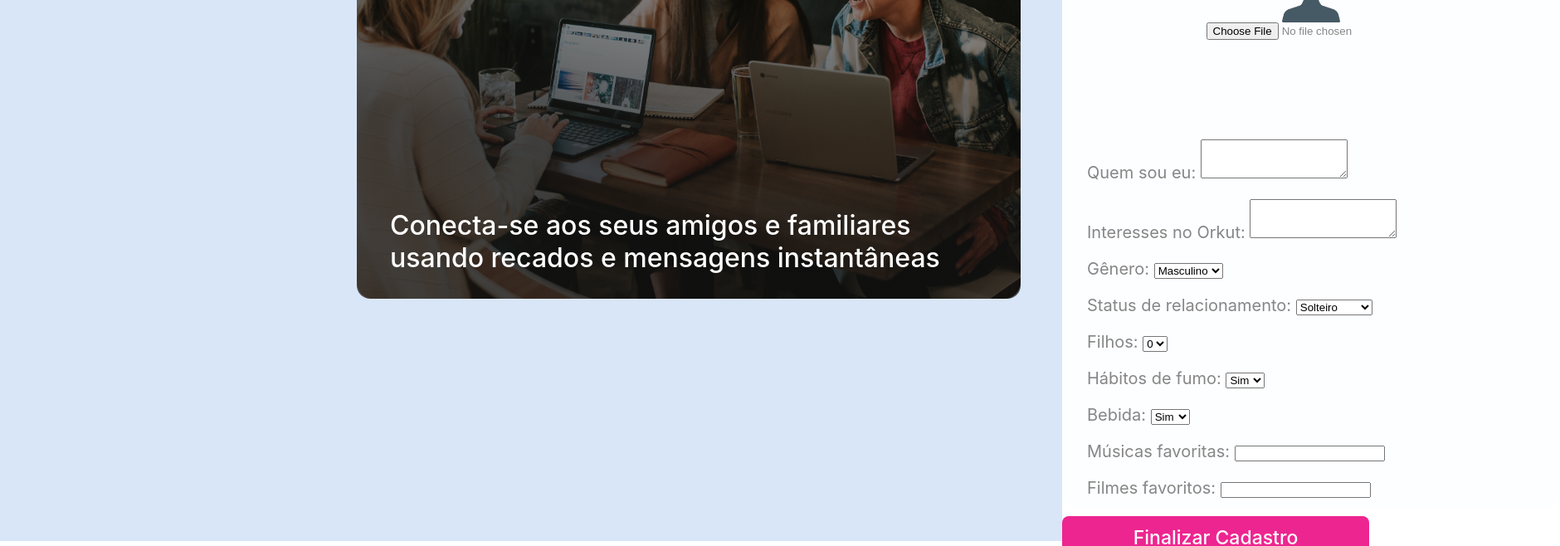
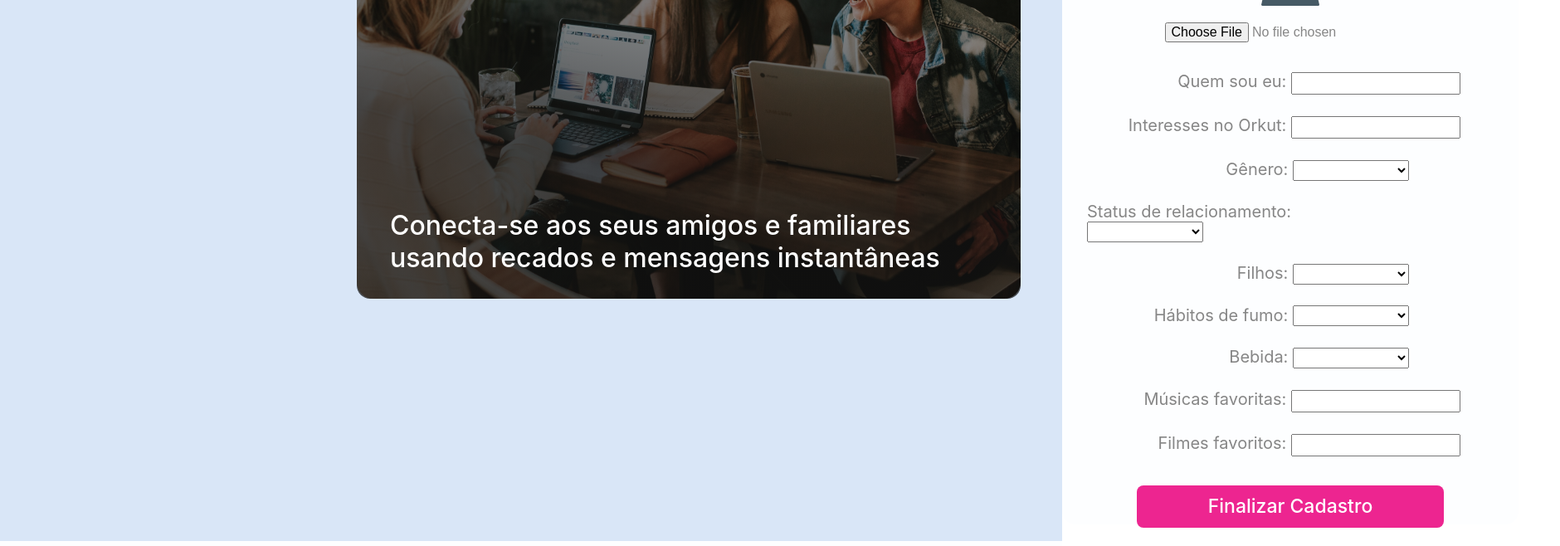
Before and after one commit to diegoframos81/Compass-Second-Challenge, a React (Vite) app in the folder Compass Challenger/: page /step2 in a window 1280 px wide. Shown: the part 480-1138 px from the top of the page at 83% size, 1880 px wide, since content can reach past the window. Built offline with nearby package versions, Linux system fonts and the light colour scheme.

Commit message:
finishing the step2 form

```diff
--- a/Compass Challenger/src/components/MainRegister/Main.module.css
+++ b/Compass Challenger/src/components/MainRegister/Main.module.css
@@ -47,7 +47,7 @@
     background: #FDFEFF;
     margin-top: 150px;
     margin-left: 50px;
-    gap: 8px;
+    gap: 15px;
 }
 
 .form1 img {
@@ -65,7 +65,6 @@
     font-style: normal;
     font-weight: 600;
     line-height: normal;
-    margin-top: 15px;
 }
 
  .form1 input{
@@ -82,10 +81,19 @@
     font-weight: 400;
     line-height: normal;
     cursor: text;
+    padding-left: 20px;
+ }
+
+ .form1 .form1_birthdate input::-webkit-calendar-picker-indicator{
+    padding: 20px;
+ }
+
+ .form1 .form1_birthdate input::-webkit-calendar-picker-indicator:hover{
+    cursor: pointer;
  }
 
  .form1 input[type='submit'] {
-    width: 370px;
+    width: 390px;
     height: 51px;
     flex-shrink: 0;
     border-radius: 8px;
@@ -111,15 +119,15 @@
     margin-top: 45px;
  }
 
- .form1 input::placeholder {
+ /* .form1 input::placeholder {
     padding: 15px;
- }
+ } */
 
  /* Style of form2 */
 
  .form2 {
-    width: 600px;
-    height: 850px;
+    width: 550px;
+    height: 870px;
     flex-shrink: 0;
     border-radius: 16px;
     background: #FDFEFF;
@@ -134,12 +142,11 @@
 }
 
 .form2 img {
-
     width: 40px;
     height: 40px;
     flex-shrink: 0;
     margin: 0;
-    padding-top: 40px;
+    margin-top: 25px;
 }
 
 .form2 h2 {
@@ -163,31 +170,63 @@
     font-style: normal;
     font-weight: 400;
     line-height: normal;
+    margin-top: 20px;
 }
 
 .form2_profile_picture img {
     width: 70px;
     height: 70px;
+    margin-bottom: 20px;
+    padding: 0;
+    margin-top: 15px;
+}
+
+.form2 input[type='file']{
+    font-size: 16px;
 }
 
 .form2_container {
     display: flex;
     flex-direction: column;
+    justify-content: right;
+    align-items: flex-end;
     color: #868686;
     font-family: SF Pro Display;
     font-size: 20px;
     font-style: normal;
     font-weight: 400;
     line-height: normal;
-    margin-top: 100px;
+    margin-top: 10px;
 }
 
 .form2_container div {
-    margin-top: 20px;
+    margin-top: 25px;
     margin-left: 30px;
 }
 
-.form2 input[type='submit'] {
+.form2 input[type='text'] {
+    width: 200px;
+    height: 23px;
+    margin-right: 70px;
+}
+
+.form2 div select {
+    text-align: center;
+    width: 140px;
+    height: 25px;
+    margin-right: 132px;
+}
+
+.form2 div select {
+    font-size: 18px;
+}
+
+.form2_submit {
+    display: flex;
+    justify-content: center;
+}
+
+.form2_submit input{
     width: 370px;
     height: 51px;
     flex-shrink: 0;
@@ -199,12 +238,12 @@
     font-style: normal;
     font-weight: 500;
     line-height: normal;
-    margin-top: 22px;
+    margin-top: 35px;
     border: none;
     cursor: pointer;
  }
 
-.form2 input[type='submit']:hover {
+ .form2_submit input:hover {
     border: 2px solid #ED2590;
     background-color: #FFF;
     color: #ED2590;
--- a/Compass Challenger/src/components/MainRegister/Main.tsx
+++ b/Compass Challenger/src/components/MainRegister/Main.tsx
@@ -1,4 +1,4 @@
-import React, {FormEvent } from 'react'
+import React, {FormEvent, useState } from 'react'
 
 //images
 import login_image from '../../assets/login-image.svg'
@@ -9,6 +9,12 @@ import ps_orkut from '../../assets/ps_orkut.svg'
 import Styles from '../MainRegister/Main.module.css'
 
 const Main:React.FC = () => {
+
+  const [inputType, setInputType] = useState<'text'|'date'>('text')
+
+  const handleFocus = () => {
+    setInputType('date');
+  }
 
   const handleSubmit = (e: FormEvent<HTMLFormElement>) => {
     e.preventDefault();
@@ -28,30 +34,66 @@ const Main:React.FC = () => {
         usando recados e mensagens instantâneas</p>
 
         <form onSubmit={handleSubmit} className={Styles.form1}>
+
             <img src={ps_orkut} alt="ps_orkut" />
             <h2>Criar conta</h2>
+
             <div className={Styles.nameInput}>
-              <label htmlFor="name"></label>
-              <input type="text" placeholder="Nome" id="name"/>
+              <input
+                type="text"
+                placeholder="Nome"
+                id="name"
+                minLength={2}
+                required
+              />
             </div>
 
-            <label htmlFor="email"></label>
-            <input type="text" placeholder="E-mail" id="email"/>
+            <input
+              type="text"
+              placeholder="E-mail"
+              id="email"
+              required
+            />
 
-            <label htmlFor="birthDate"></label>
-            <input type="date" id="birthDate" />
+            <div className={Styles.form1_birthdate}>
+              <input
+                type={inputType}
+                onFocus={handleFocus}
+                placeholder="Data de nascimento"
+                id="birthDate"
+                required
+              />
+            </div>
 
-            <label htmlFor="city"></label>
-            <input type="text" placeholder="Cidade" id="city"/>
+            <input
+              type="text"
+              placeholder="Cidade"
+              id="city"
+              required
+            />
 
-            <label htmlFor="state"></label>
-            <input type="text" placeholder="Estado" id="state"/>
+            <input
+              type="text"
+              placeholder="Estado"
+              id="state"
+              required
+            />
 
-            <label htmlFor="password"></label>
-            <input type="password" placeholder="Senha" id="password"/>
+            <input
+              type="password"
+              placeholder="Senha"
+              id="password"
+              minLength={5}
+              maxLength={15}
+              required
+            />
 
-            <label htmlFor="confirmPassword"></label>
-            <input type="password" placeholder="Confirmar senha" id="confirmPassword"/>
+            <input
+              type="password"
+              placeholder="Confirmar senha"
+              id="confirmPassword"
+              required
+            />
 
             <input type="submit" value="Criar conta"/>
         </form>
--- a/Compass Challenger/src/components/MainRegister/Step2.tsx
+++ b/Compass Challenger/src/components/MainRegister/Step2.tsx
@@ -37,17 +37,18 @@ const Step2:React.FC = () => {
         <div className={Styles.form2_container}>
           <div>
             <label htmlFor="selfDescription">Quem sou eu: </label>
-            <textarea name="interests" rows={3}></textarea>
+            <input type="text" name="autoDescription"/>
           </div>
 
           <div>
             <label htmlFor="interests">Interesses no Orkut: </label>
-            <textarea name="interests" rows={3}></textarea>
+            <input type="text" name="interests"/>
           </div>
 
           <div>
             <label htmlFor="gender">Gênero: </label>
             <select id="gender">
+              <option defaultValue={""}></option>
               <option value="male">Masculino</option>
               <option value="female">Feminino</option>
               <option value="other">Outro</option>
@@ -57,6 +58,7 @@ const Step2:React.FC = () => {
           <div>
             <label htmlFor="relationship"> Status de relacionamento: </label>
             <select id="relationship">
+              <option defaultValue={""}></option>
               <option value="male">Solteiro</option>
               <option value="female">Namorando</option>
               <option value="other">Casado</option>
@@ -67,6 +69,7 @@ const Step2:React.FC = () => {
           <div>
             <label htmlFor="children">Filhos: </label>
             <select id="children">
+              <option defaultValue={""}></option>
               <option value="zero">0</option>
               <option value="one">1</option>
               <option value="two">2</option>
@@ -78,6 +81,7 @@ const Step2:React.FC = () => {
           <div>
             <label htmlFor="smoke">Hábitos de fumo: </label>
             <select id="smoke">
+              <option defaultValue={""}></option>
               <option value="yes">Sim</option>
               <option value="no">Não</option>
             </select>
@@ -86,6 +90,7 @@ const Step2:React.FC = () => {
           <div>
             <label htmlFor="drink">Bebida: </label>
             <select id="drink">
+              <option defaultValue={""}></option>
               <option value="zero">Sim</option>
               <option value="one">Não</option>
             </select>
@@ -93,16 +98,17 @@ const Step2:React.FC = () => {
 
           <div>
             <label htmlFor="favoritsMusics"> Músicas favoritas: </label>
-            <input type="text" />
+            <input type="text" name="favoritsMusics"/>
           </div>
 
           <div>
             <label htmlFor="favoritsMovies"> Filmes favoritos: </label>
-            <input type="text" />
+            <input type="text" name="favoritsMovies"/>
           </div>
         </div>
-
-        <input type="submit" value="Finalizar Cadastro"/>
+        <div className={Styles.form2_submit}>
+          <input type="submit" value="Finalizar Cadastro"/>
+        </div>
       </form>
     </main>
   )
```
